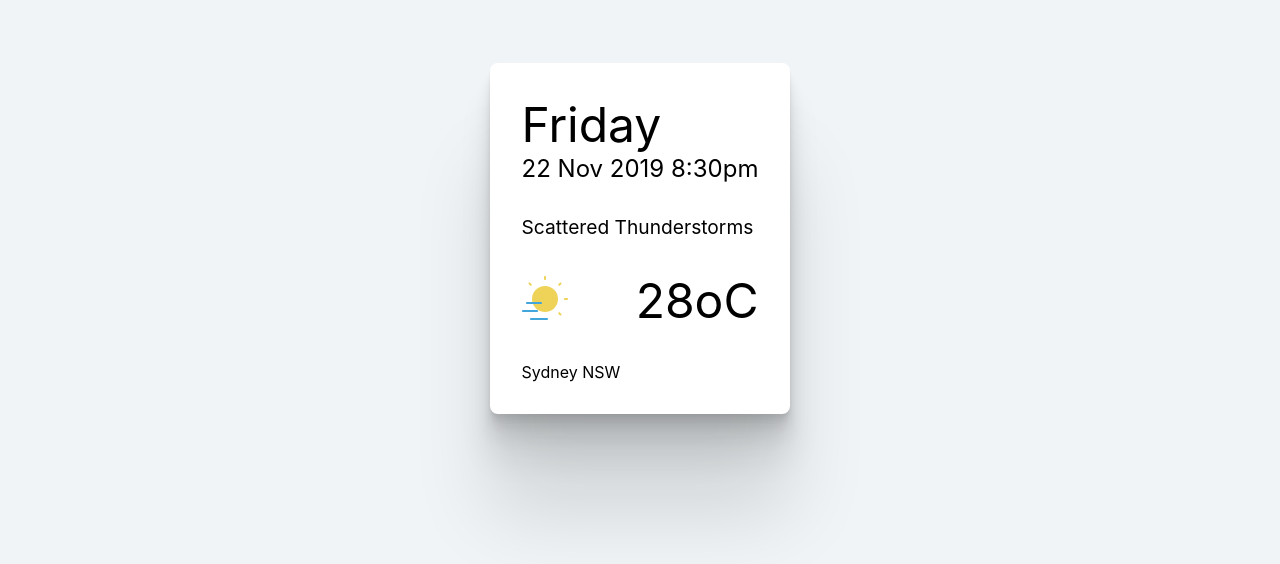
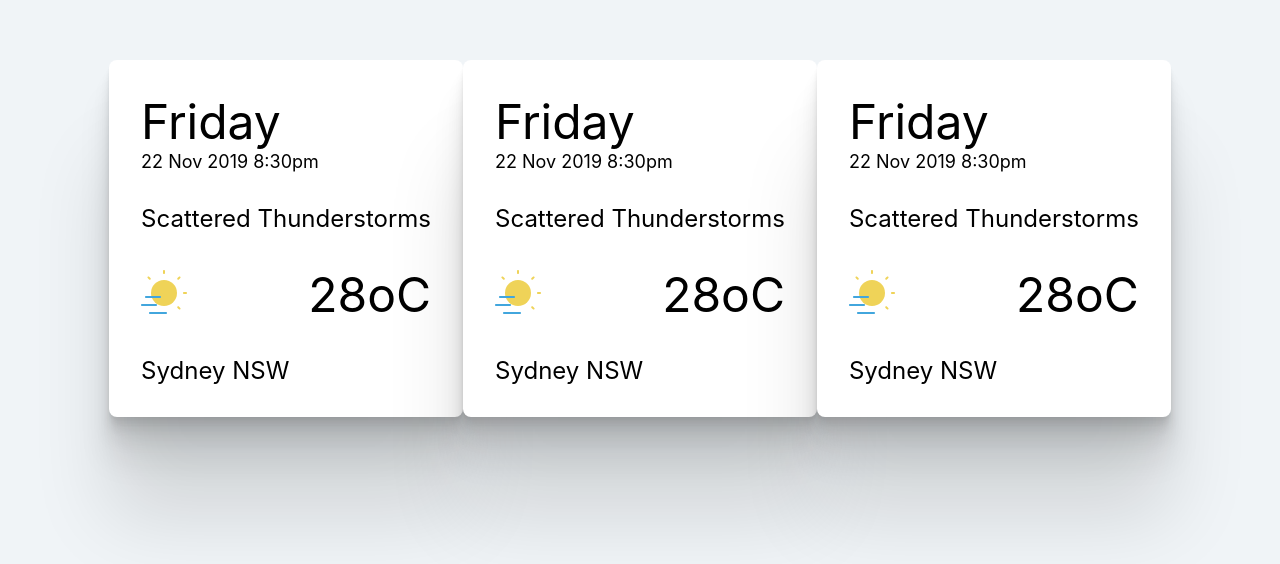
Before and after one commit to mzavattaro/weather-widget, a React (Create React App) app: page / in a window 1280 px wide. Shown: the part 162-726 px from the top of the page. Built offline with nearby package versions, Linux system fonts and the light colour scheme.

Commit message:
added react-bootstrap for layout

```diff
--- a/src/App.css
+++ b/src/App.css
@@ -2,10 +2,15 @@
   background: #F0F4F7;
 }
 
-.app-header {
+.app-container {
   min-height: 100vh;
   display: flex;
   flex-direction: column;
   align-items: center;
   justify-content: center;
 }
+
+.widget-list {
+  display: flex;
+  justify-content: space-evenly;
+}
--- a/src/App.js
+++ b/src/App.js
@@ -6,9 +6,13 @@ import './app.css';
 function App() {
     return (
         <div className="app">
-            <header className="app-header">
-                <Card />
-            </header>
+            <div className="app-container">
+                <div className="widget-list">
+                    <Card />
+                    <Card />
+                    <Card />
+                </div>
+            </div>
         </div>
     );
 }
--- a/src/components/card/card.css
+++ b/src/components/card/card.css
@@ -19,12 +19,12 @@
 }
 
 .header .date {
-    font-size: 1.5rem;
+    font-size: 1.125rem;
 }
 
 .weather-condition {
     margin: 2rem 0;
-    font-size: 1.2rem;
+    font-size: 1.5rem;
 }
 
 .icon-temperature {
@@ -37,3 +37,7 @@
 .temperature {
     font-size: 3rem;
 }
+
+.location {
+    font-size: 1.5rem;
+}
```
Also changed, not shown: package.json (+6 -4 lines), 1 other file (tests, documents, lock files or other folders).
